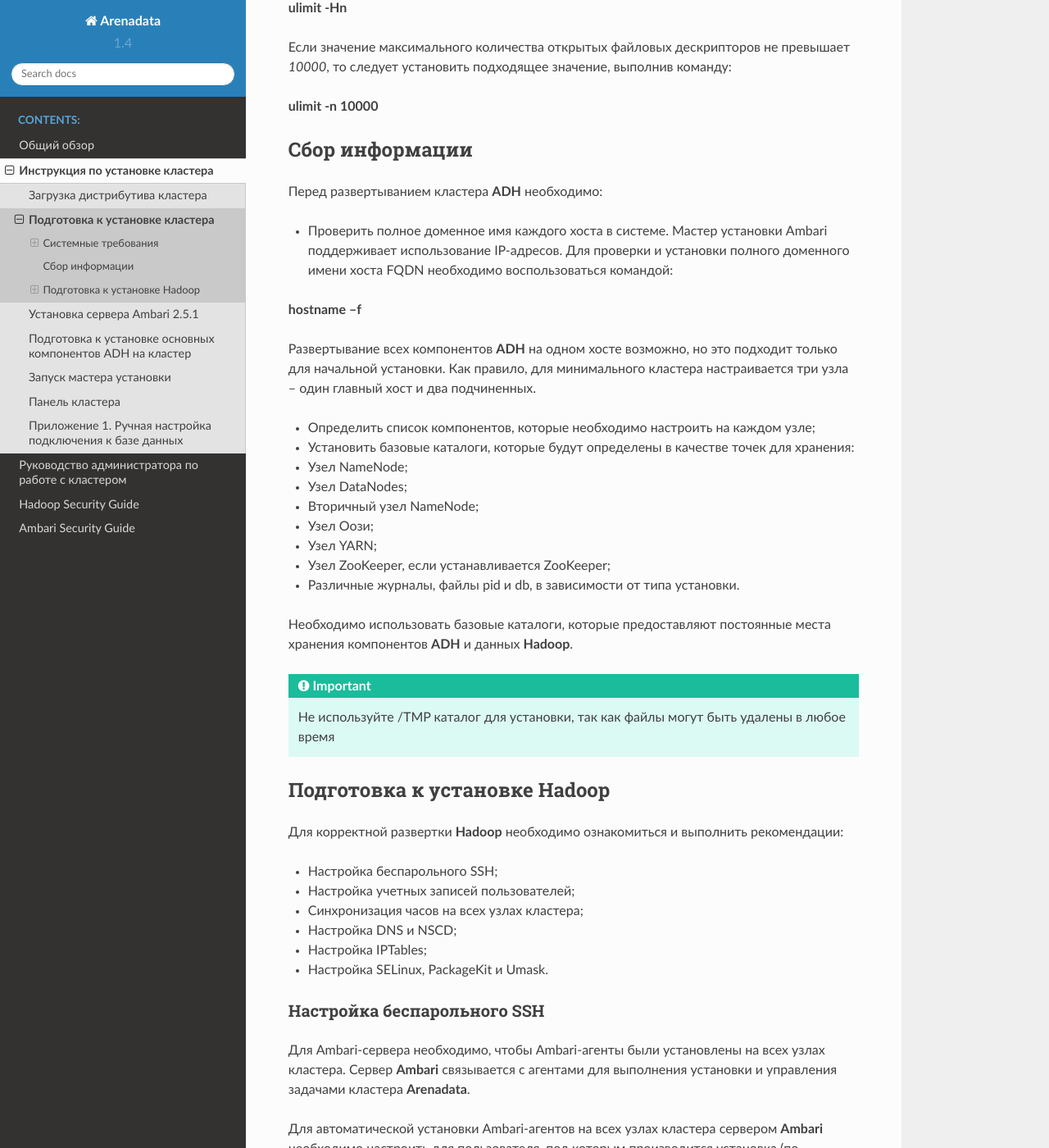
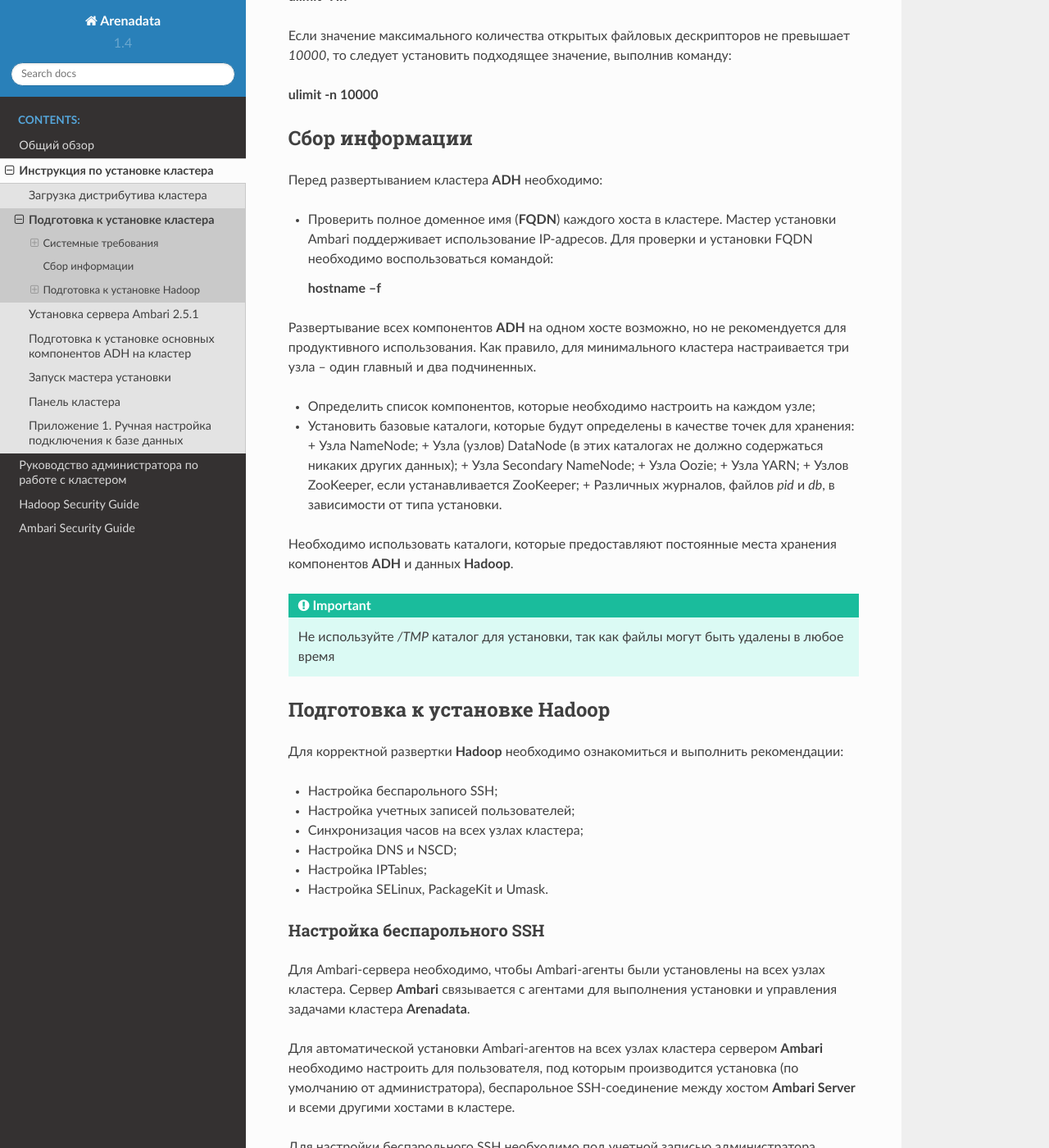
Before and after one commit to arenadata/docs_adps, a Sphinx documentation site: the page built from source/install/prepare.rst, in a window 1280 px wide and 1400 px high, scrolled down 3357 px. Shown: the whole window at 82% size. Built offline with Sphinx 7.4.7 and the Read the Docs theme 2.0.0, drawn with Linux system fonts in a browser that asks for light colours; pages that are not in the unit, such as notebooks, are missing from menus; some of the changed text lies outside the part shown.

Commit message:
Update prepare.rst

```diff
--- a/source/install/prepare.rst
+++ b/source/install/prepare.rst
@@ -186,7 +186,7 @@
 "Параметры настройки Ambari Metrics" в Справочном руководстве **Ambari**. В общем случае хосту, на котором планируется запускать **Ambari Metrics Collector**, необходимо иметь доступную память и дисковое пространство в
 зависимости от размера кластера (Таблица 2.).
 
-.. list-table:: Таблица 2. Требования к объему памяти в зависимости от размера кластера
+.. list-table:: Табл. 2. Требования к объему памяти в зависимости от размера кластера
    :header-rows: 1
 
    * - Количество хостов
@@ -225,7 +225,7 @@
 ^^^^^^^^^^^^^^^^^^^^^^^^^^^^^^^^^^^^^^^^^^^^^^^^^^^^^^^^^^^^^^
 
 
-.. list-table:: Таблица 3. Приблизительные значения размера пакета и количества индексных дескрипторов
+.. list-table:: Табл. 3. Приблизительные значения размера пакета и количества индексных дескрипторов
    :header-rows: 1
 
    * -
@@ -280,32 +280,29 @@
 
 Перед развертыванием кластера **ADH** необходимо:
 
-+ Проверить полное доменное имя каждого хоста в системе. Мастер
++ Проверить полное доменное имя (**FQDN**) каждого хоста в кластере. Мастер
   установки Ambari поддерживает использование IP-адресов. Для проверки и
-  установки полного доменного имени хоста FQDN необходимо
-  воспользоваться командой:
+  установки FQDN необходимо воспользоваться командой:
 
-:command:`hostname –f`
+  :command:`hostname –f`
 
-Развертывание всех компонентов **ADH** на одном хосте возможно, но это
-подходит только для начальной установки. Как правило, для минимального
-кластера настраивается три узла – один главный хост и два подчиненных.
+Развертывание всех компонентов **ADH** на одном хосте возможно, но не рекомендуется для продуктивного использования. Как правило, для минимального кластера настраивается три узла – один главный и два подчиненных.
 
 
 + Определить список компонентов, которые необходимо настроить на каждом узле;
 + Установить базовые каталоги, которые будут определены в качестве точек для хранения:
-+ Узел NameNode;
-+ Узел DataNodes;
-+ Вторичный узел NameNode;
-+ Узел Оози;
-+ Узел YARN;
-+ Узел ZooKeeper, если устанавливается ZooKeeper;
-+ Различные журналы, файлы pid и db, в зависимости от типа установки.
+  + Узла NameNode;
+  + Узла (узлов) DataNode (в этих каталогах не должно содержаться никаких других данных);
+  + Узла Secondary NameNode;
+  + Узла Oozie;
+  + Узла YARN;
+  + Узлов ZooKeeper, если устанавливается ZooKeeper;
+  + Различных журналов, файлов *pid* и *db*, в зависимости от типа установки.
 
-Необходимо использовать базовые каталоги, которые предоставляют
+Необходимо использовать каталоги, которые предоставляют
 постоянные места хранения компонентов **ADH** и данных **Hadoop**.
 
-.. important:: Не используйте /TMP каталог для установки, так как файлы могут быть удалены в любое время
+.. important:: Не используйте */TMP* каталог для установки, так как файлы могут быть удалены в любое время
 
 Подготовка к установке Hadoop
 -----------------------------
```
